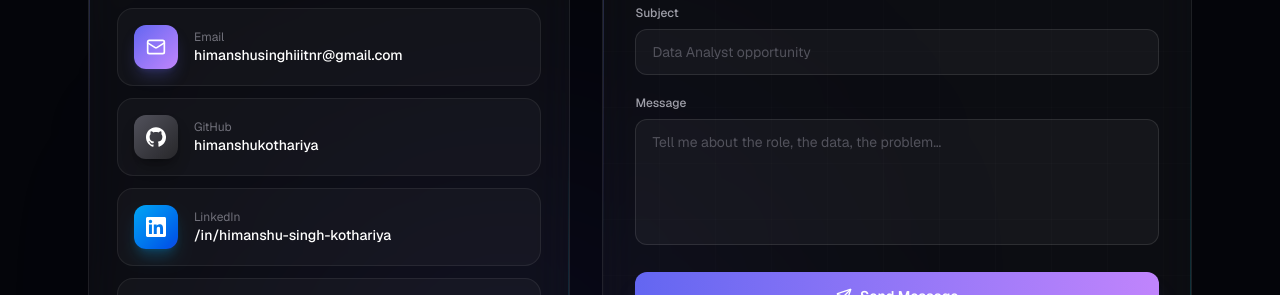
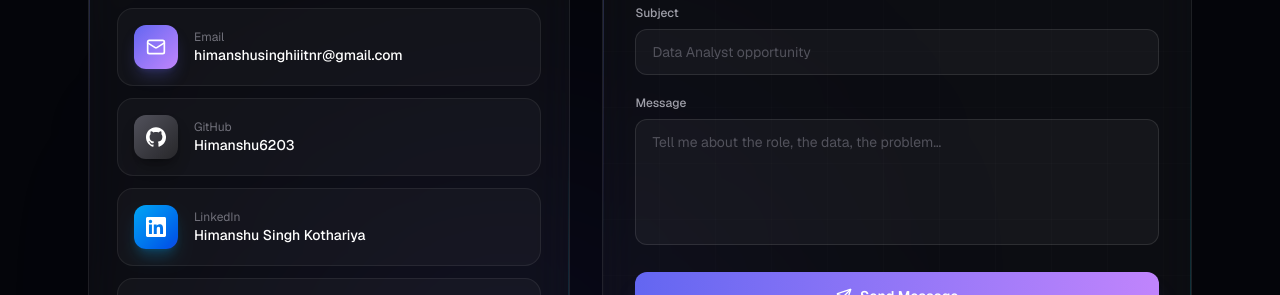
Before and after one commit to Himanshu6203/Himanshu6203.github.io, a Next.js app: page / in a window 1280 px wide. Shown: the part 10520-10815 px from the top of the page. Built offline with nearby package versions, Linux system fonts and the light colour scheme.

Commit message:
Update resume

```diff
--- a/components/Contact.tsx
+++ b/components/Contact.tsx
@@ -123,7 +123,7 @@ const handleSubmit = async (e: FormEvent<HTMLFormElement>) => {
                   <span className="min-w-0">
                     <span className="block text-xs text-zinc-500">GitHub</span>
                     <span className="block truncate text-sm font-medium text-white">
-                      himanshukothariya
+                      Himanshu6203
                     </span>
                   </span>
                 </a>
@@ -139,7 +139,7 @@ const handleSubmit = async (e: FormEvent<HTMLFormElement>) => {
                   <span className="min-w-0">
                     <span className="block text-xs text-zinc-500">LinkedIn</span>
                     <span className="block truncate text-sm font-medium text-white">
-                      /in/himanshu-singh-kothariya
+                      Himanshu Singh Kothariya
                     </span>
                   </span>
                 </a>
--- a/lib/data.ts
+++ b/lib/data.ts
@@ -128,7 +128,7 @@ export const projects: Project[] = [
     stack: ["SQL", "Python", "Power BI", "Excel"],
     accent: "from-indigo-500 via-violet-500 to-fuchsia-500",
     links: {
-      github: "https://github.com/himanshukothariya/customer-lifetime-value",
+      github: "https://github.com/Himanshu6203/Customer-Churn-Analytics-Retention-Strategy",
       caseStudy: "/case-studies/customer-lifetime-value",
       live: "#gallery",
     },
@@ -144,7 +144,7 @@ export const projects: Project[] = [
     stack: ["SQL", "Python", "Excel", "Power BI"],
     accent: "from-cyan-500 via-sky-500 to-blue-600",
     links: {
-      github: "https://github.com/himanshukothariya/customer-behavior-dashboard",
+      github: "https://github.com/Himanshu6203/customer_behavior_dashboard",
       caseStudy: "/case-studies/customer-behavior-dashboard",
       live: "#gallery",
     },
@@ -159,7 +159,7 @@ export const projects: Project[] = [
     stack: ["Power BI", "SQL", "Excel"],
     accent: "from-amber-400 via-orange-500 to-rose-500",
     links: {
-      github: "https://github.com/himanshukothariya/amazon-sales-dashboard",
+      github: "https://github.com/Himanshu6203/amazon-sales-dashboard",
       caseStudy: "/case-studies/amazon-sales-dashboard",
       live: "#gallery",
     },
@@ -174,7 +174,7 @@ export const projects: Project[] = [
     stack: ["Product Thinking", "QR Tech", "SQL", "Excel"],
     accent: "from-emerald-400 via-teal-500 to-cyan-600",
     links: {
-      github: "https://github.com/himanshukothariya/scan-n-shop",
+      github: "https://github.com/Himanshu6203/scan-n-shop",
       caseStudy: "/case-studies/scan-n-shop",
     },
     startup: true,
```
